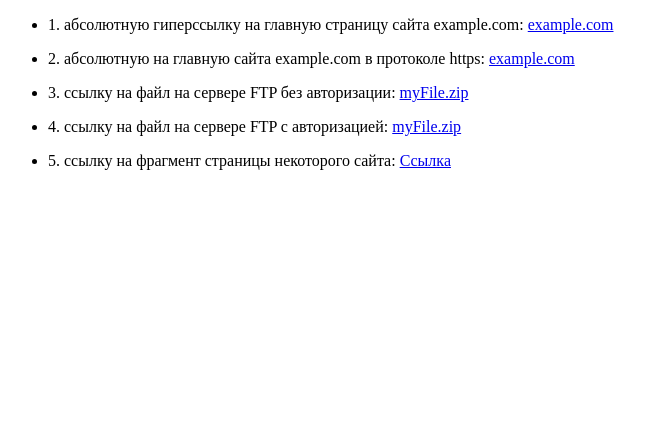
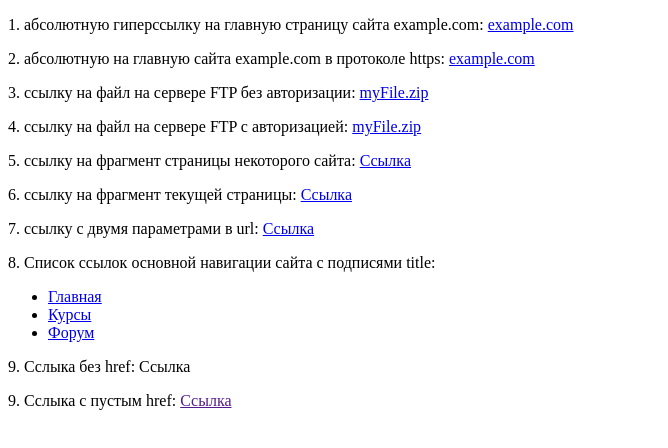
Before and after one commit to 1nfl1ght/vinogradov, a plain HTML site: page lab1/index.html in a window 1280 px wide. Shown: the whole page, without its empty margins (0-668 px from the left). Drawn offline with Linux system fonts and the light colour scheme.

Commit message:
Update index.html

```diff
--- a/lab1/index.html
+++ b/lab1/index.html
@@ -7,22 +7,20 @@
     <title>Практика</title>
 </head>
 <body>
-    <ul>
-        <li>
-            <p>1. абсолютную гиперссылку на главную страницу сайта example.com: <a href="http://example.com/">example.com</a></p>
-        </li>
-        <li>
-            <p>2. абсолютную на главную сайта example.com в протоколе https: <a href="https://example.com/">example.com</a></p>
-        </li>
-        <li>
-            <p>3. ссылку на файл на сервере FTP без авторизации: <a href="ftp://example.com/myfile.zip">myFile.zip</a></p>
-        </li>
-        <li>
-            <p>4. ссылку на файл на сервере FTP с авторизацией: <a href="ftp://user:password@example.com/myfile.zip">myFile.zip</a></p>
-        </li>
-        <li>
-            <p>5. ссылку на фрагмент страницы некоторого сайта:  <a href="https://kubsu.ru/">Ссылка</a></p>
-        </li>
-    </ul>
+    <p>1. абсолютную гиперссылку на главную страницу сайта example.com: <a target="_blank" href="http://example.com/">example.com</a></p>
+    <p>2. абсолютную на главную сайта example.com в протоколе https: <a target="_blank" href="https://example.com/">example.com</a></p>
+    <p>3. ссылку на файл на сервере FTP без авторизации: <a target="_blank" href="ftp://example.com/myfile.zip">myFile.zip</a></p>
+    <p>4. ссылку на файл на сервере FTP с авторизацией: <a target="_blank" href="ftp://user:password@example.com/myfile.zip">myFile.zip</a></p>
+    <p>5. ссылку на фрагмент страницы некоторого сайта:  <a target="_blank" href="/scnd.html#text">Ссылка</a></p>
+    <p>6. ссылку на фрагмент текущей страницы:  <a target="_blank" href="/scnd.html#text">Ссылка</a></p>
+    <p>7. ссылку с двумя параметрами в url:  <a target="_blank" href="https://www.kubsu.ru/ru/fktipm?utm_sourse=yandex&utm_medium=cpc">Ссылка</a></p>
+    <p>8. Список ссылок основной навигации сайта с подписями title:</p>
+        <ul>
+            <li><a target="_blank" href="https://learn.javascript.ru/" title="Главная страница">Главная</a></li>
+            <li><a target="_blank" href="https://learn.javascript.ru/courses" title="Страница с курсами">Курсы</a></li>
+            <li><a target="_blank" href="https://javascript.ru/forum/" title="Страница форума">Форум</a></li>
+        </ul>
+    <p>9. Сслыка без href: <a>Ссылка</a></p>
+    <p>9. Сслыка с пустым href: <a href="">Ссылка</a></p>
 </body>
 </html>
```
